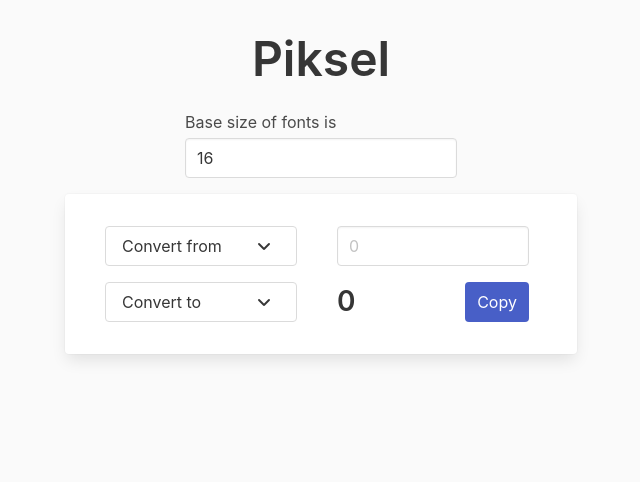
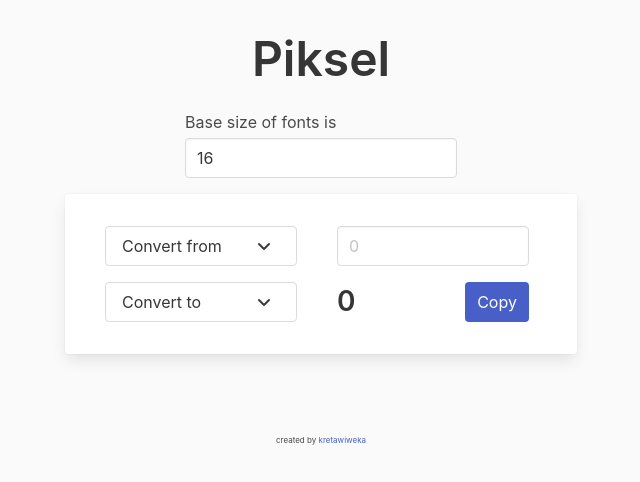
Before and after one commit to krtwkns/piksel, a browser extension: page index.html in a window 1280 px wide. Shown: the full height of the page, 319-959 px from the left. Drawn offline with Linux system fonts and the light colour scheme.

Commit message:
chore: add footer created by

```diff
--- a/css/index.css
+++ b/css/index.css
@@ -22,7 +22,7 @@ section {
   justify-content: center;
   align-items: center;
   flex-direction: column;
-  padding: 2rem;
+  padding: 2rem 2rem 4rem 2rem;
 }
 
 .base p {
@@ -80,3 +80,9 @@ a.dropdown-item {
   overflow: hidden;
   text-overflow: ellipsis;
 }
+
+.copyright {
+  padding: 1rem;
+  text-align: center;
+  font-size: 0.5rem;
+}
--- a/index.html
+++ b/index.html
@@ -98,6 +98,9 @@
           </div>
         </div>
       </div>
+      <p class="copyright">
+        created by <a href="https://github.com/kretawiweka">kretawiweka</a>
+      </p>
     </section>
   </body>
   <script src="js/fontawesome.min.js"></script>
```
